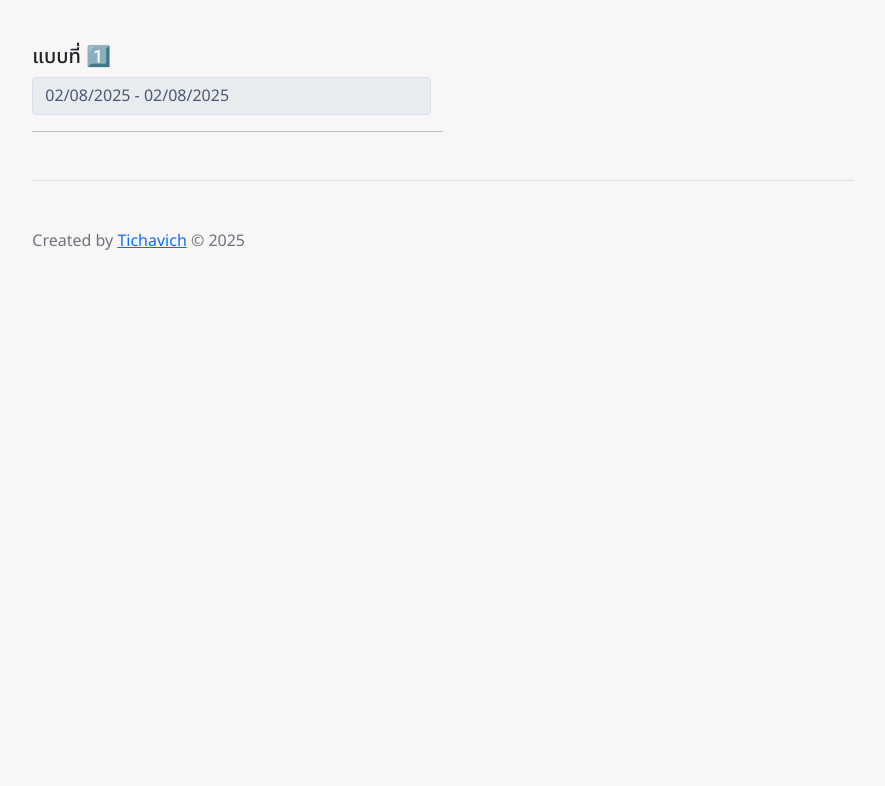
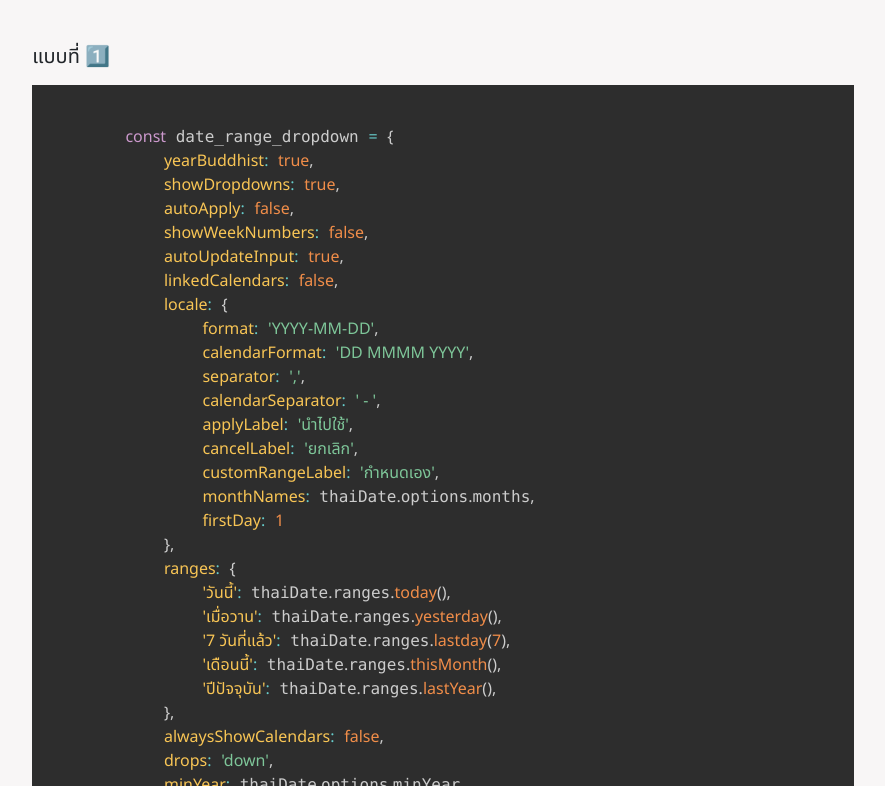
Before and after one commit to tichavich/Date-Range-Picker-Thai, a plain HTML site: page index.html in a window 1280 px wide. Shown: the part 116-902 px from the top of the page, without its empty margins (197-1082 px from the left). Before the commit the page ends 800 px from the top, so only its background shows below. Drawn offline with nearby package versions, Linux system fonts and the light colour scheme.

Commit message:
เพิ่ม config.js

```diff
--- a/index.html
+++ b/index.html
@@ -8,11 +8,12 @@
     <meta name="generator" content="tichavich">
     <title>Demo</title>
 
-    <link href="https://fonts.googleapis.com/css2?family=Noto+Sans+Thai:wght@100..900&display=swap" rel="stylesheet">
+    <link href="https://fonts.googleapis.com/css2?family=Noto+Sans+Thai:wght@400&family=Noto+Serif+Thai:wght@100..900&display=swap" rel="stylesheet">
     <link href="https://cdn.jsdelivr.net/npm/bootstrap@5.0.2/dist/css/bootstrap.min.css" rel="stylesheet" integrity="sha384-EVSTQN3/azprG1Anm3QDgpJLIm9Nao0Yz1ztcQTwFspd3yD65VohhpuuCOmLASjC" crossorigin="anonymous">
+    <link href="https://cdnjs.cloudflare.com/ajax/libs/prism/1.29.0/themes/prism-tomorrow.min.css" rel="stylesheet">
     <link rel="stylesheet" type="text/css" href="src/dateRangePicker/daterangepicker-custom.css">
     <style>
-        body {
+        body * {
             font-family: 'Noto Sans Thai', sans-serif;
         }
     </style>
@@ -27,23 +28,71 @@
         </header>
         <main>
             <h5>แบบที่ 1️⃣</h5>
-            <div class="row">
+            <div class="row mb-2">
+                <div class="col-12">
+<pre>
+    <code class="language-javascript">
+        const date_range_dropdown = {
+            yearBuddhist: true,
+            showDropdowns: true,
+            autoApply: false,
+            showWeekNumbers: false,
+            autoUpdateInput: true,
+            linkedCalendars: false,
+            locale: {
+                format: 'YYYY-MM-DD',
+                calendarFormat: 'DD MMMM YYYY',
+                separator: ',',
+                calendarSeparator: ' - ',
+                applyLabel: 'นำไปใช้',
+                cancelLabel: 'ยกเลิก',
+                customRangeLabel: 'กำหนดเอง',
+                monthNames: thaiDate.options.months,
+                firstDay: 1
+            },
+            ranges: {
+                'วันนี้': thaiDate.ranges.today(),
+                'เมื่อวาน': thaiDate.ranges.yesterday(),
+                '7 วันที่แล้ว': thaiDate.ranges.lastday(7),
+                'เดือนนี้': thaiDate.ranges.thisMonth(),
+                'ปีปัจจุบัน': thaiDate.ranges.lastYear(),
+            },
+            alwaysShowCalendars: false,
+            drops: 'down',
+            minYear: thaiDate.options.minYear,
+            maxYear: thaiDate.options.maxYear,
+        };
+    </code>
+</pre>
+                </div>
+            </div>
+            <div class="row mb-5">
                 <div class="col-6">
                     <input class="form-control" type="text" name="date_range_picker" readonly>
                 </div>
             </div>
-            <hr class="w-50 mb-5">
+            <h5>แบบที่ 2️⃣</h5>
+            <div class="row mb-5">
+                <div class="col-6">
+                    <input class="form-control" type="text" name="date_range_picker2" readonly>
+                </div>
+            </div>
         </main>
         <footer class="pt-5 my-5 text-muted border-top">
             Created by <a href="mailto:tichavich@live.com">Tichavich</a> &copy; 2025
         </footer>
     </div>
     <script type="text/javascript" src="https://cdn.jsdelivr.net/jquery/latest/jquery.min.js"></script>
-    <script type="text/javascript" src="https://cdn.jsdelivr.net/momentjs/latest/moment.min.js"></script>
+    <script type="text/javascript" src="https://cdnjs.cloudflare.com/ajax/libs/moment.js/2.30.1/moment.min.js"></script>
+    <script type="text/javascript" src="https://cdnjs.cloudflare.com/ajax/libs/moment.js/2.30.1/locale/th.min.js"></script>
     <script src="https://cdn.jsdelivr.net/npm/bootstrap@5.0.2/dist/js/bootstrap.bundle.min.js" integrity="sha384-MrcW6ZMFYlzcLA8Nl+NtUVF0sA7MsXsP1UyJoMp4YLEuNSfAP+JcXn/tWtIaxVXM" crossorigin="anonymous"></script>
     <script type="text/javascript" src="src/dateRangePicker/daterangepicker-custom.js"></script>
+    <script type="text/javascript" src="src/dateRangePicker/daterangepicker-config.js"></script>
+    <script src="https://cdnjs.cloudflare.com/ajax/libs/prism/1.29.0/prism.min.js"></script>
+    <script src="https://cdnjs.cloudflare.com/ajax/libs/prism/1.29.0/components/prism-javascript.min.js"></script>
     <script>
-        $('input[name="date_range_picker"]').daterangepicker();
+        moment.locale('th');
+        $('input[name="date_range_picker"]').daterangepicker(date_range_dropdown);
     </script>
 
 </body>
--- /dev/null
+++ b/src/dateRangePicker/daterangepicker-config.js
@@ -0,0 +1,69 @@
+'use strict';
+const thaiDate = {
+    options: {
+        week: ["อา.","จ.","อ.","พ.","พฤ.","ศ.","ส."],
+        months: ["มกราคม","กุมภาพันธ์","มีนาคม","เมษายน","พฤษภาคม","มิถุนายน","กรกฎาคม","สิงหาคม","กันยายน","ตุลาคม","พฤศจิกายน","ธันวาคม"],
+        monthsShort: ["ม.ค.","ก.พ.","มี.ค.","เม.ย.","พ.ค.","มิ.ย.","ก.ค.","ส.ค.","ก.ย.","ต.ค.","พ.ย.","ธ.ค."],
+        minYear: moment().year()-10,
+        maxYear: moment().year()+8,
+    },
+    ranges: {
+        today: ()=>{
+            return [moment().startOf('day'), moment().endOf('day')];
+        },
+        yesterday: ()=>{
+            return [moment().subtract(1, 'days').startOf('day'), moment().subtract(1, 'days').endOf('day')];
+        },
+        lastday: (day)=>{
+            return [moment().subtract(parseInt(day), 'days').startOf('day'), moment().endOf('day')];
+        },
+        nextday: (day)=>{
+            return [moment().startOf('day'), moment().add(parseInt(day), 'days').endOf('day')];
+        },
+        thisMonth: ()=>{
+            return [moment().startOf('months'), moment().endOf('months')];
+        },
+        lastMonth: ()=>{
+            return [moment().startOf('months').subtract(1, 'months'),moment().endOf('months').subtract(1, 'months')];
+        },
+        lastYear: ()=>{
+            return [moment().startOf('months').subtract(1, 'years'), moment().endOf('months')];
+        },
+        yearAgo: (year)=>{
+            return [moment().month(9).startOf('months').subtract(parseInt(year),'years'), moment().month(8).endOf('months')];
+        }
+    }
+}
+
+
+//options
+const date_range_dropdown = {
+	yearBuddhist: true,
+	showDropdowns: true,
+	autoApply: false,
+	showWeekNumbers: false,
+	autoUpdateInput: true,
+	linkedCalendars: false,
+	locale: {
+		format: 'YYYY-MM-DD',
+		calendarFormat: 'DD MMMM YYYY',
+		separator: ',',
+		calendarSeparator: ' - ',
+		applyLabel: 'นำไปใช้',
+		cancelLabel: 'ยกเลิก',
+		customRangeLabel: 'กำหนดเอง',
+		monthNames: thaiDate.options.months,
+		firstDay: 1
+	},
+	ranges: {
+		'วันนี้': thaiDate.ranges.today(),
+		'เมื่อวาน': thaiDate.ranges.yesterday(),
+		'7 วันที่แล้ว': thaiDate.ranges.lastday(7),
+		'เดือนนี้': thaiDate.ranges.thisMonth(),
+		'ปีปัจจุบัน': thaiDate.ranges.lastYear(),
+	},
+	alwaysShowCalendars: false,
+	drops: 'down',
+	minYear: thaiDate.options.minYear,
+	maxYear: thaiDate.options.maxYear,
+};
```
Also changed, not shown: 1 other file.
